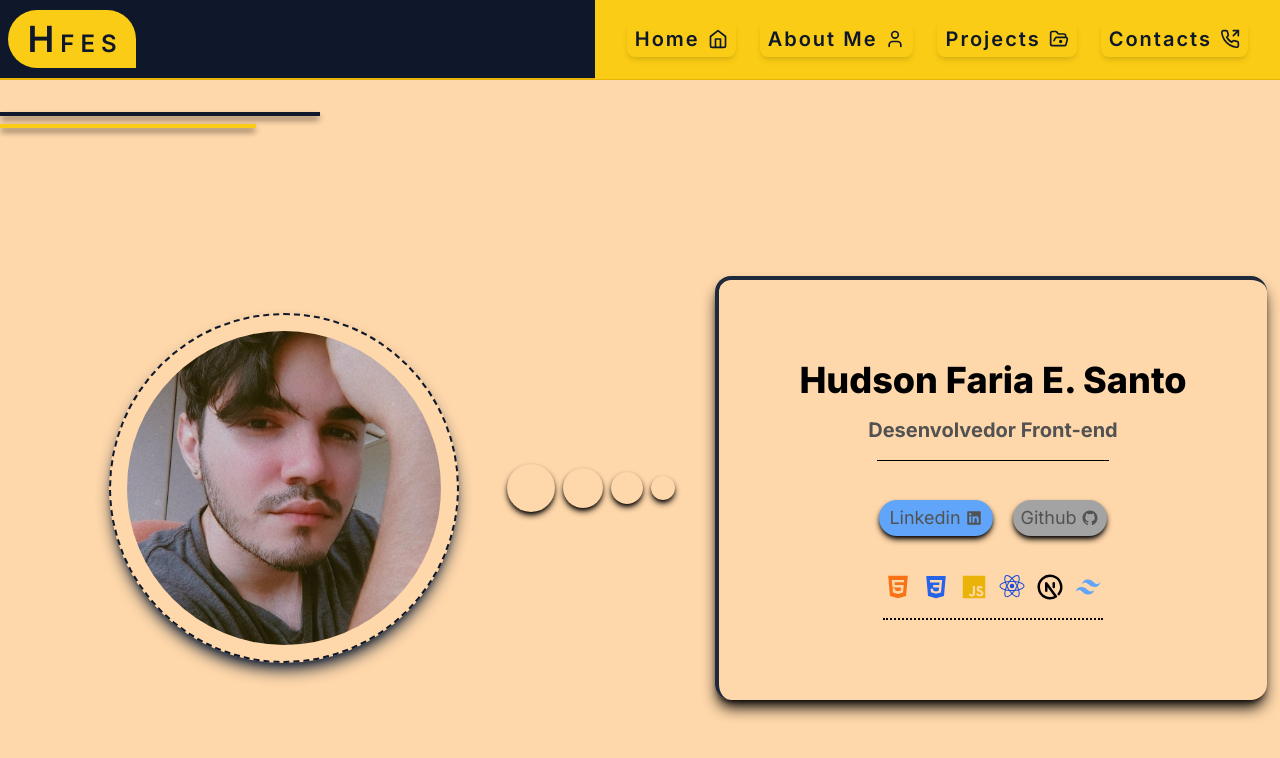
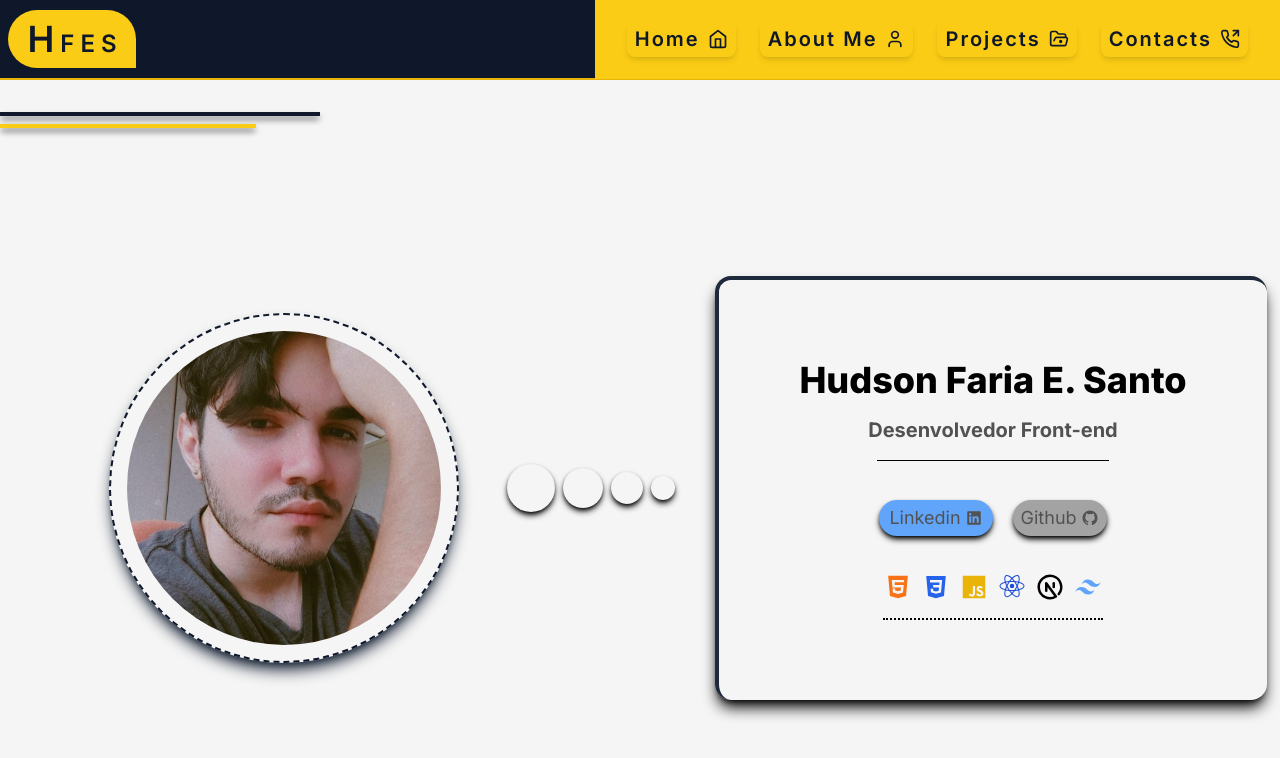
Before and after one commit to HudsnF/Portfolio, a Next.js app: page / in a window 1280 px wide. Shown: the top 758 px of the page. Built offline with nearby package versions, Linux system fonts and the light colour scheme.

Commit message:
alteração nas cores

```diff
--- a/src/app/page.js
+++ b/src/app/page.js
@@ -4,7 +4,7 @@ import NavBarAll from './navbar/NavBarAll'
 
 export default function Main() {
   return (
-    <div className='bg-orange-200'>
+    <div className='bg-neutral-100'>
       <NavBarAll />
       <HomeMax/>
       <HomeMin/>
```
